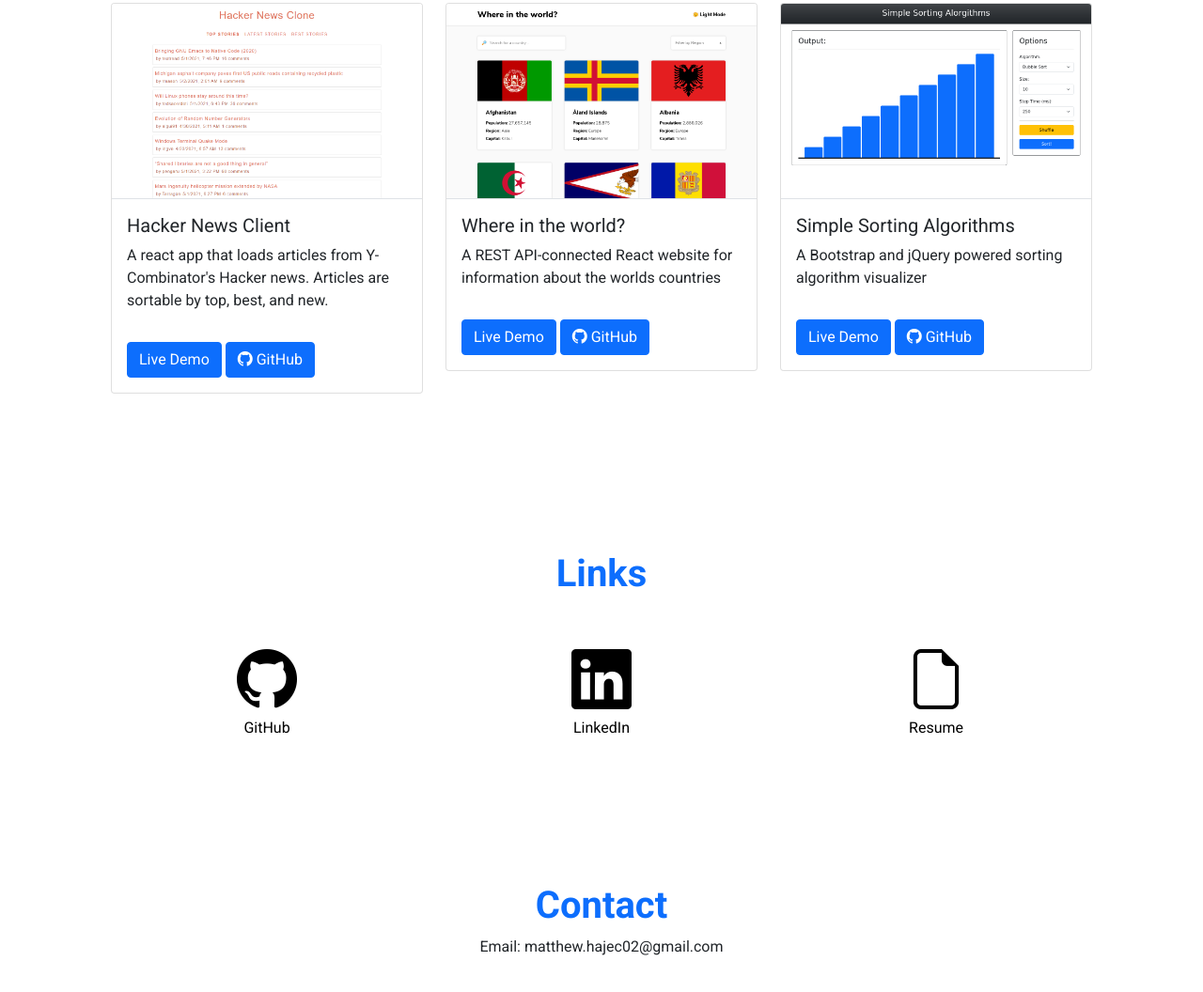
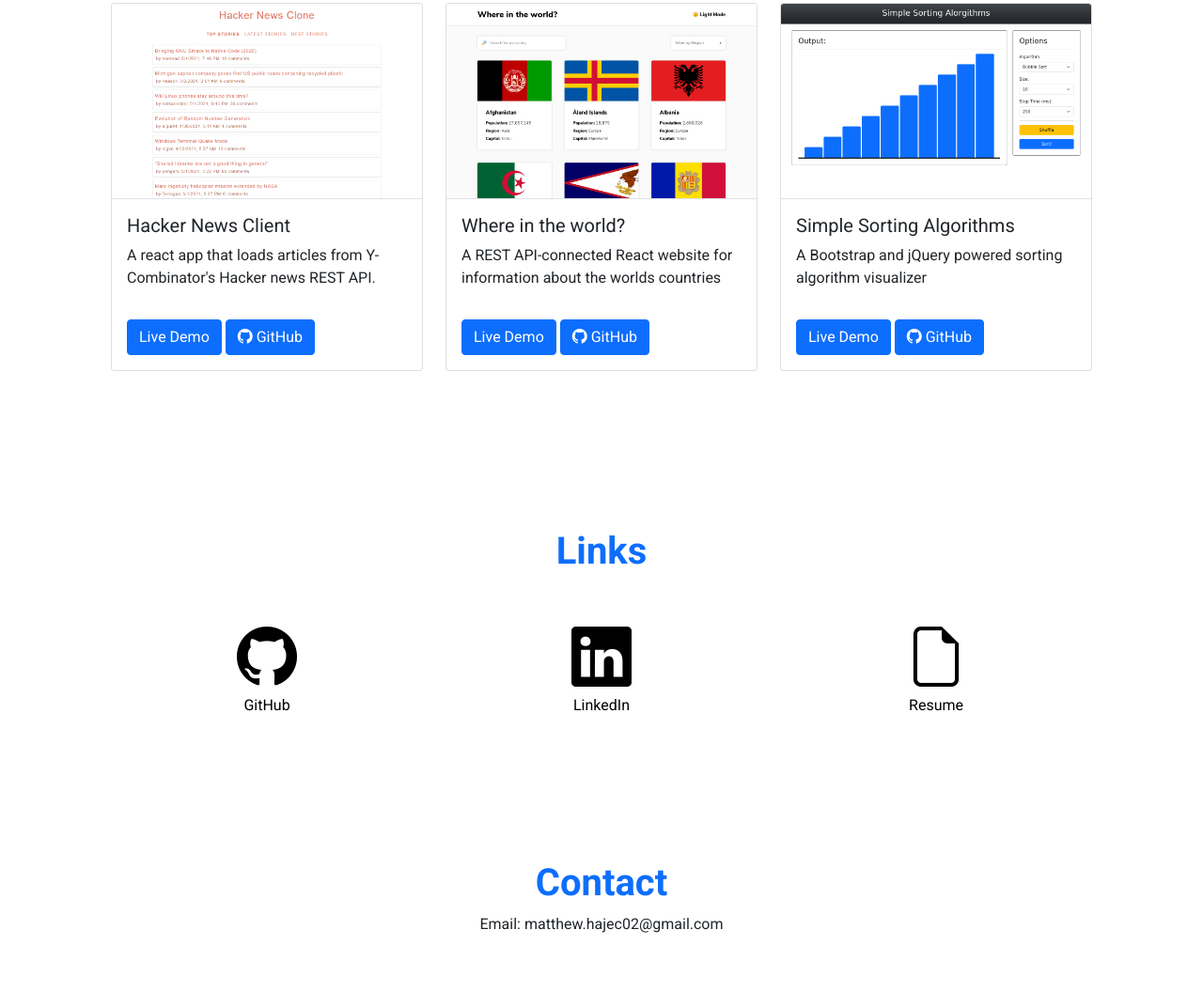
Before and after one commit to matthajec/portfolio, a website: page index.html in a window 1280 px wide. Shown: the part 1958-3014 px from the top of the page at 94% size. Drawn offline with nearby package versions, Linux system fonts and the light colour scheme.

Commit message:
Update index.html

```diff
--- a/index.html
+++ b/index.html
@@ -167,7 +167,7 @@
 
             <div class="card-body">
               <h5 class="card-title">Hacker News Client</h5>
-              <p class="card-text">A react app that loads articles from Y-Combinator's Hacker news. Articles are sortable by top, best, and new.</p>
+              <p class="card-text">A react app that loads articles from Y-Combinator's Hacker news REST API.</p>
             </div>
             <div class="card-body">
               <a target="_blank" href="https://www.hackernews.matthajec.com" class="btn btn-primary">Live Demo</a>
```
